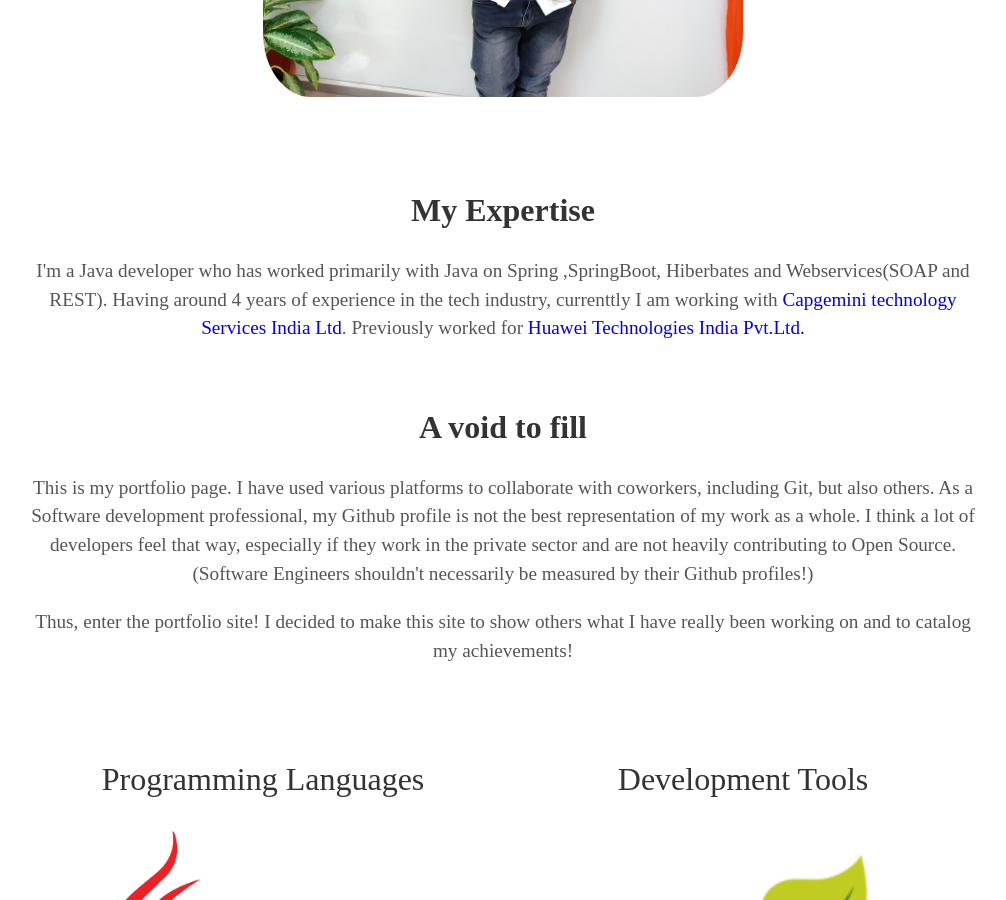
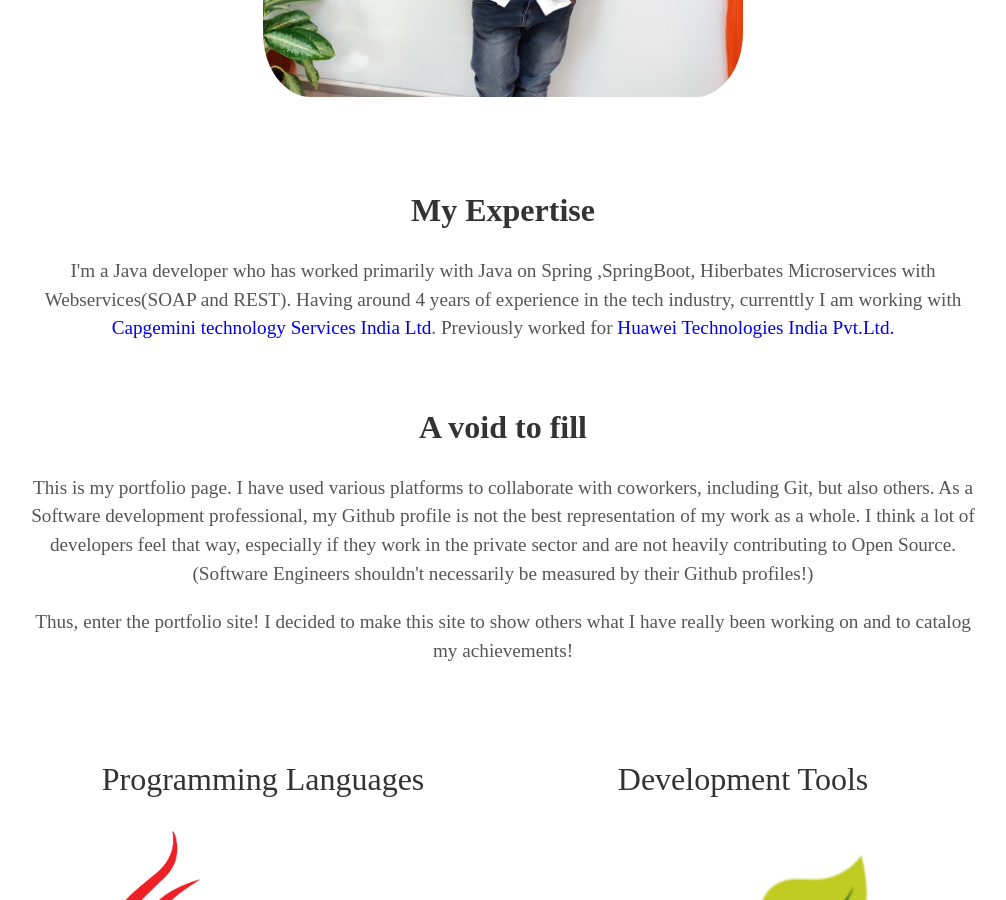
Before and after one commit to praveenspk/praveenspk.github.io, a Jekyll site: the page built from index.html, in a window 1280 px wide and 900 px high, scrolled down 1467 px. Shown: the whole window, without its empty margins (137-1143 px from the left). Built offline with Jekyll 4.4.1, drawn with Linux system fonts in a browser that asks for light colours; some web fonts are replaced; some of the changed text lies outside the part shown.

Commit message:
Change user title to Senior Consultant and update description
Updated user title and description in config file.

```diff
--- a/_config.yml
+++ b/_config.yml
@@ -6,8 +6,8 @@ description: Jekyll Theme Minimal Resume # http://willianjusten.com.br
 
 # User settings
 username: Praveen Kumar
-user_description: I'm a Java developer who has worked primarily with Java on Spring ,SpringBoot, Hiberbates and Webservices(SOAP and REST). Having around 4 years of experience in the tech industry, currenttly I am working with <a href="https://www.capgemini.com/in-en/?georedirect_none=true">Capgemini technology Services India Ltd</a>. Previously worked for <a href="https://www.huawei.com/en/">Huawei Technologies India Pvt.Ltd.</a>
-user_title: Software Engineer
+user_description: I'm a Java developer who has worked primarily with Java on Spring ,SpringBoot, Hiberbates Microservices with Webservices(SOAP and REST). Having around 4 years of experience in the tech industry, currenttly I am working with <a href="https://www.capgemini.com/in-en/?georedirect_none=true">Capgemini technology Services India Ltd</a>. Previously worked for <a href="https://www.huawei.com/en/">Huawei Technologies India Pvt.Ltd.</a>
+user_title: Senior Consultant
 email: praveenkumar.saggam@gmail.com
 twitter_username: praveensaggam
 github_username:  Praveenspk
```
